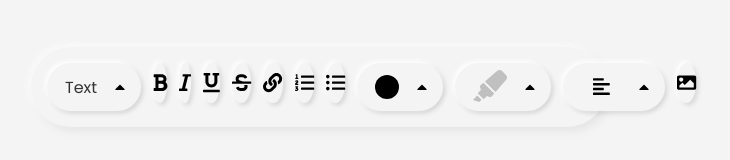
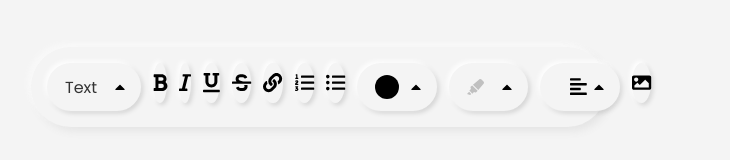
Before and after one commit to tjuandev/web_diary, a Next.js app: page / in a window 1280 px wide. Shown: the part 609-769 px from the top of the page, without its empty margins (321-1051 px from the left). Built offline with nearby package versions, Linux system fonts and the light colour scheme.

Commit message:
Decreasing size of selectors

```diff
--- a/src/organisms/Toolbar/OptionsComponents.tsx
+++ b/src/organisms/Toolbar/OptionsComponents.tsx
@@ -113,7 +113,7 @@ const BaseSelector = (props: BaseSelectorProps) => {
 export const SelectTypography = ({ editor }: EditorInterface) => {
   return (
     <BaseSelector
-      width="10rem"
+      width="9rem"
       editor={editor}
       data={editorToolbar.TypographyOptions}
       toggleFunction={toggleBlock}
@@ -170,6 +170,7 @@ export const ColorSelector = ({ editor }: EditorInterface) => {
 
   return (
     <BaseSelector
+      width="5rem"
       editor={editor}
       data={editorToolbar.ColorsOptions}
       selectorType="horizontalSelector"
@@ -188,13 +189,14 @@ export const BgSelector = ({ editor }: EditorInterface) => {
 
   return (
     <BaseSelector
+      width="5rem"
       editor={editor}
       data={editorToolbar.BackgroundColorsOptions}
       toggleFunction={toggleFunction}
       defaultValue="transparent"
       fragmentKey="bgColor"
       selectorType="horizontalSelector"
-      customSingleValue={<FontAwesomeIcon icon={faHighlighter} size="2x" />}
+      customSingleValue={<FontAwesomeIcon icon={faHighlighter} />}
       isColorElement
     />
   );
@@ -207,6 +209,7 @@ export const TextAlignmentSelector = ({ editor }: EditorInterface) => {
 
   return (
     <BaseSelector
+      width="5rem"
       editor={editor}
       data={editorToolbar.TextAlignOptions}
       toggleFunction={toggleFunction}
```
